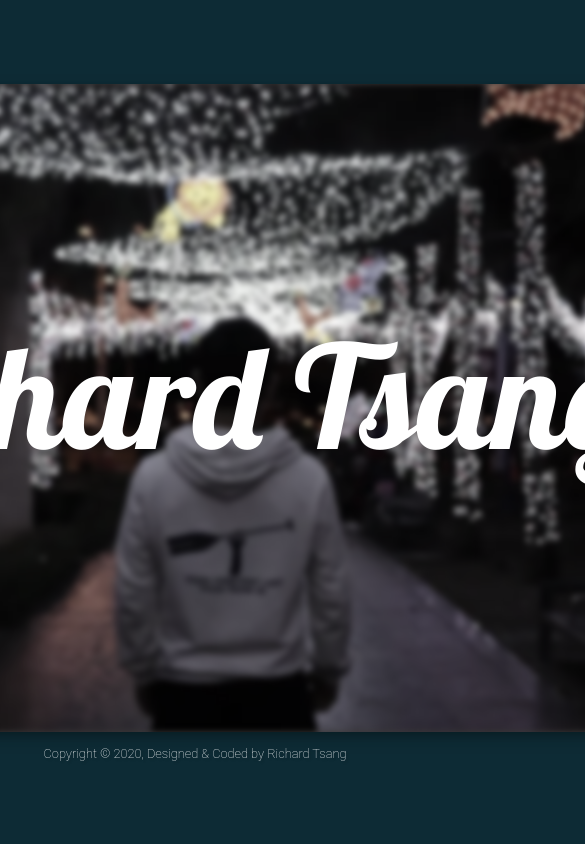
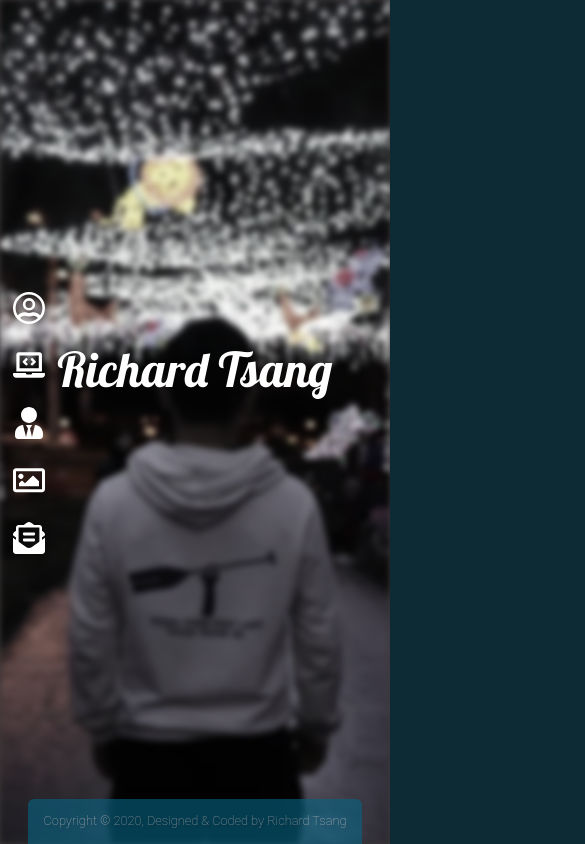
Before and after one commit to r7chardgh/profile, a React (Create React App) app: page / in a window 390 px wide. Shown: the top 844 px of the page, 585 px wide, since content can reach past the window. Built offline with nearby package versions, Linux system fonts and the light colour scheme; a web font is replaced by a local one.

Commit message:
added mobile size css

```diff
--- a/src/App.css
+++ b/src/App.css
@@ -13,18 +13,18 @@
   --level-mid: #cbce04;
   --level-low: #ce2204;
 
-  --item-left-color:#289ed1;
-  --item-right-color:#b85050;
-  --item-left-line-color:#46bcef;
-  --item-right-line-color:#d66d6f;
-  --year-color:#5E5E5E;
-  --current-year-color:#a1a1a1;
+  --item-left-color: #289ed1;
+  --item-right-color: #b85050;
+  --item-left-line-color: #46bcef;
+  --item-right-line-color: #d66d6f;
+  --year-color: #5e5e5e;
+  --current-year-color: #a1a1a1;
 }
 body {
   font-family: "Roboto", "Viga", "Playfair Display", sans-serif;
   font-weight: 100;
 }
-img{
+img {
   width: 100%;
   height: 100%;
   object-fit: cover;
@@ -173,7 +173,7 @@ img{
 .nav-link:focus + .tooltip {
   display: block;
 }
-.nav-link:hover+.tooltip{
+.nav-link:hover + .tooltip {
   display: block;
 }
 /*avatar*/
@@ -526,6 +526,7 @@ img{
   width: 129px;
 }
 #info-data {
+  flex: 1;
   border-radius: 0px 15px 15px 0px;
   padding: 0px 15px;
   background-color: var(--third-color);
@@ -1115,54 +1116,54 @@ background-color:#32a852;
 } */
 
 /*new work*/
-.work-wrapper{
+.work-wrapper {
   display: flex;
   flex-direction: column;
 }
-.work-card-wrapper{
+.work-card-wrapper {
   position: relative;
   margin-bottom: 3rem;
   padding: 1rem;
-  border-radius:9px;
+  border-radius: 9px;
   background-color: var(--third-color-light);
   transition: 0.3s;
   overflow: hidden;
 }
-.work-card-wrapper:hover{
+.work-card-wrapper:hover {
   background-color: var(--main-color-light);
 }
-.work-card-wrapper:hover .work-card-feature{
+.work-card-wrapper:hover .work-card-feature {
   transform: translateX(-100%);
 }
-.work-card-link{
+.work-card-link {
   text-decoration: none;
   color: white;
 }
-.work-card-container{
+.work-card-container {
   display: flex;
   justify-content: space-between;
 }
-.work-card-left{
+.work-card-left {
   display: flex;
   width: 30%;
   flex-direction: column;
   justify-content: space-between;
 }
-.work-card-title{
+.work-card-title {
   margin-bottom: 1.5rem;
   font-size: 2rem;
 }
-.work-card-cat{
+.work-card-cat {
   font-variant: small-caps;
   display: inline-block;
   padding: 0.5rem;
   border-radius: 3px;
   border: 1px solid var(--main-color-light);
 }
-.work-card-cat::before{
+.work-card-cat::before {
   content: "> ";
 }
-.work-card-desc{
+.work-card-desc {
   width: 60%;
 }
 
@@ -1186,7 +1187,7 @@ background-color:#32a852;
 
 /*timeline-new*/
 
-.timeline{
+.timeline {
   display: flex;
   flex-flow: column wrap;
   margin: auto;
@@ -1196,42 +1197,42 @@ background-color:#32a852;
   font-size: 1em;
   line-height: 1em;
   align-items: center;
-  padding:18px 0px;
+  padding: 18px 0px;
 }
-.logo1{
+.logo1 {
   color: var(--year-color);
   line-height: 6rem;
   width: 68px;
   text-align: center;
 }
-.current.year{
+.current.year {
   color: var(--current-year-color);
 }
-.year{
+.year {
   color: var(--year-color);
   font-size: 3rem;
   line-height: 3rem;
   text-align: center;
   padding: 9px 0px;
 }
-.item-container{
+.item-container {
   display: flex;
   flex-flow: row wrap;
   justify-content: center;
   width: 100%;
 }
-.item-column{
+.item-column {
   display: flex;
   flex-flow: column wrap;
   width: 45%;
 }
-.item-column.left{
+.item-column.left {
   border-right: 1px solid var(--year-color);
 }
-.item-column.right{
+.item-column.right {
   border-left: 1px solid var(--year-color);
 }
-.item{
+.item {
   margin: 6px;
   border-radius: 15px;
   padding: 9%;
@@ -1241,13 +1242,13 @@ width: 45%;
   flex-flow: column wrap;
   align-items: center;
 }
-.item-column.left>.item{
+.item-column.left > .item {
   background-color: var(--item-left-color);
 }
-.item-column.right>.item{
+.item-column.right > .item {
   background-color: var(--item-right-color);
 }
-.item-header{
+.item-header {
   /* background-color: grey; */
   display: flex;
   flex-flow: row wrap;
@@ -1258,52 +1259,171 @@ font-weight: 600;
 /* .item-duration{
   background-color: red;
 } */
-.item-seperation{
+.item-seperation {
   width: 1.5px;
   margin: 0px 9px;
   background: var(--second-color);
 }
-.item-title{
-/* background-color: blue; */color: var(--third-color);
+.item-title {
+  /* background-color: blue; */
+  color: var(--third-color);
 }
-.item-content{
+.item-content {
   display: flex;
   flex-flow: column wrap;
   padding: 12px 0px;
-  width: 100% ;
+  width: 100%;
   border-bottom: 6px solid #ffffff36;
   border-top: 6px solid #ffffff36;
 }
-.item-content-row{
+.item-content-row {
   display: flex;
   flex-flow: row no-wrap;
   justify-content: space-between;
   padding: 9px 0px;
   text-align: left;
 }
-.item-content-row-data{
-
+.item-content-row-data {
   width: 70%;
 }
-.round-sqr{
-  width:18px;
+.round-sqr {
+  width: 18px;
   height: 18px;
   border-radius: 3px;
   margin: 0px 9px;
 }
-.round-sqr.left{
+.round-sqr.left {
   background-color: var(--item-left-color);
 }
-.round-sqr.right{
+.round-sqr.right {
   background-color: var(--item-right-color);
 }
-.item-indicator{
+.item-indicator {
   display: flex;
   flex-wrap: row wrap;
   line-height: 18px;
-  color:var(--second-color);
+  color: var(--second-color);
 }
-.item-indicators{
+.item-indicators {
   display: flex;
   flex-wrap: row wrap;
 }
+
+@media only screen and (max-width: 600px) {
+  .app {
+    width: 100vw;
+    height: 100vh;
+    max-height: none;
+    max-width: none;
+    min-width: 0;
+    min-height: 0;
+  }
+  .nav-wrap {
+    width: 57.6px;
+  }
+  .page-wrap {
+    flex: 1;
+  }
+  .avatar-wrap {
+    position: absolute;
+    left: 0;
+    width: 100vw;
+    z-index: 1;
+  }
+  .avatar-text {
+    font-size: 3rem;
+    margin-top: 0;
+    top: 40%;
+  }
+  .aw-f {
+    display: none;
+  }
+  .footer {
+    position: absolute;
+    z-index: 999;
+    bottom: 0;
+    padding: 1rem;
+    border-radius: 6px 6px 0 0;
+    background-color: var(--main-color);
+    opacity: 0.6;
+  }
+  .page-title {
+    left: 2rem;
+    font-size: 2rem;
+  }
+  .endbar {
+    margin-top: 50vh;
+  }
+  .name-wrap {
+    padding: 0;
+    font-size: 3rem;
+  }
+  .name-data {
+    border: none;
+    padding: 1rem;
+  }
+  #info-tag {
+    width: 100%;
+  }
+  #info-data {
+    border-radius: 0 0 15px 15px;
+  }
+  .language {
+    width: 100%;
+  }
+  .blogType {
+    width: 100%;
+  }
+  .interest {
+    width: 40%;
+  }
+  .skill-card {
+    width: 100%;
+  }
+  .skill-card-title {
+    height: 2rem;
+    font-size: 1.2rem;
+    margin-bottom: 1rem;
+  }
+  .skill-card-item {
+    font-size: 1rem;
+  }
+  .item-column {
+    width: 100%;
+  }
+  .item-column.left {
+    border-right: none;
+  }
+  .item-column.right {
+    border-left: none;
+  }
+  .work-card-container {
+    flex-direction: column;
+  }
+  .work-card-left {
+    width: 100%;
+    margin-bottom: 1rem;
+  }
+  .work-card-desc {
+    width: 100%;
+  }
+  .contactMsg {
+    font-size: 1.2rem;
+    line-height: 2rem;
+  }
+  p.min-break {
+    display: none;
+  }
+  .copyLabel {
+    left: 1.2rem;
+    font-size: 0.8rem;
+  }
+  .copyText {
+    width: 100%;
+    font-size: 1rem;
+    border-radius: 12px;
+  }
+  .copyButton {
+    display: none;
+  }
+}
```
Lines whose indentation alone changed are shown as unchanged.
